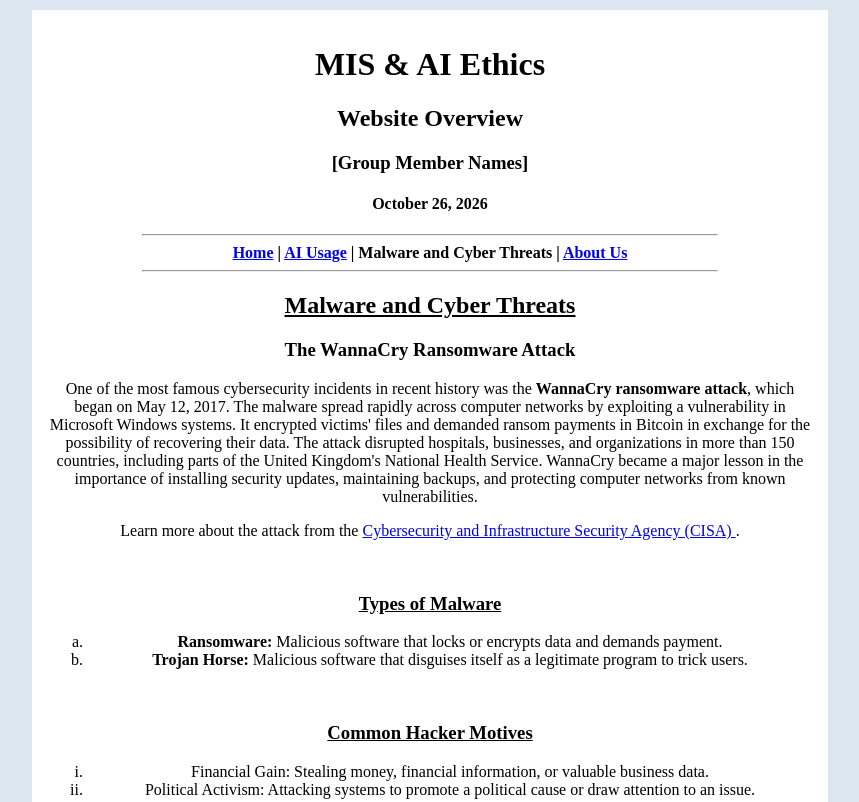
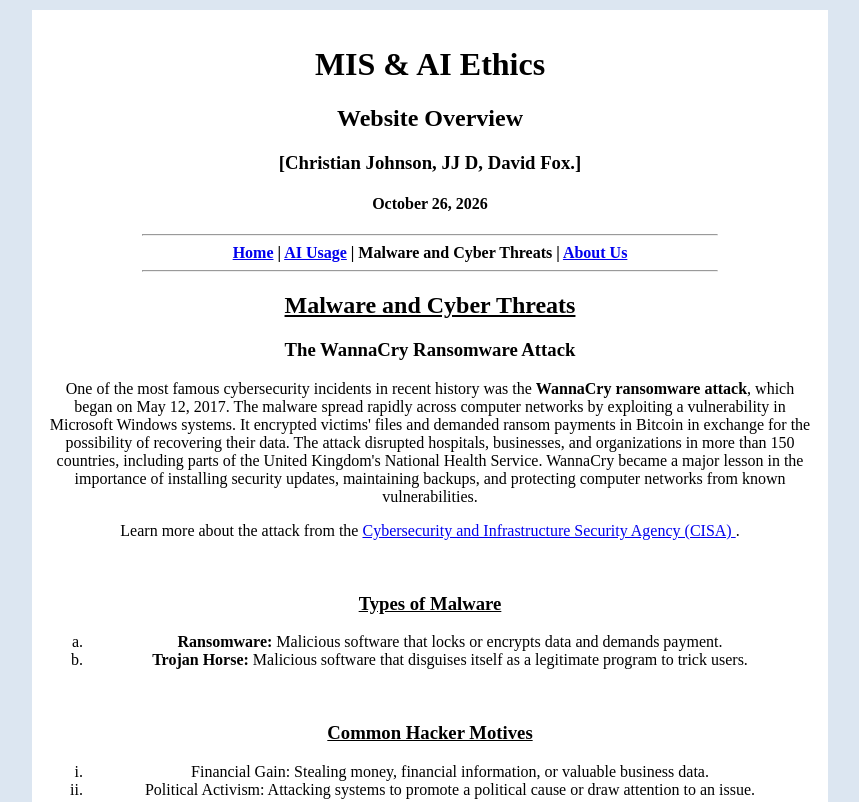
Before and after one commit to christianjohnson717/MIS_AI_Website, a plain HTML site: page MIS_AI_Website/security.html in a window 1280 px wide. Shown: the top 802 px of the page, without its empty margins (210-1069 px from the left). Drawn offline with Linux system fonts and the light colour scheme.

Commit message:
Complete security page

```diff
--- a/MIS_AI_Website/security.html
+++ b/MIS_AI_Website/security.html
@@ -3,7 +3,7 @@
 <html>
 <head>
   <title>Malware and Cyber Threats</title>
-  <!-- Designed By: [Your Name] - Fall 2026 -->
+  <!-- Designed By: [Carsten Dunn] - Fall 2026 -->
 </head>
 
 <body bgcolor="#DCE6F1">
@@ -14,7 +14,7 @@
         <center>
           <h1>MIS &amp; AI Ethics</h1>
           <h2>Website Overview</h2>
-          <h3>[Group Member Names]</h3>
+          <h3>[Christian Johnson, JJ D, David Fox.]</h3>
           <h4>October 26, 2026</h4>
           <hr width="75%">
           <b>
```
